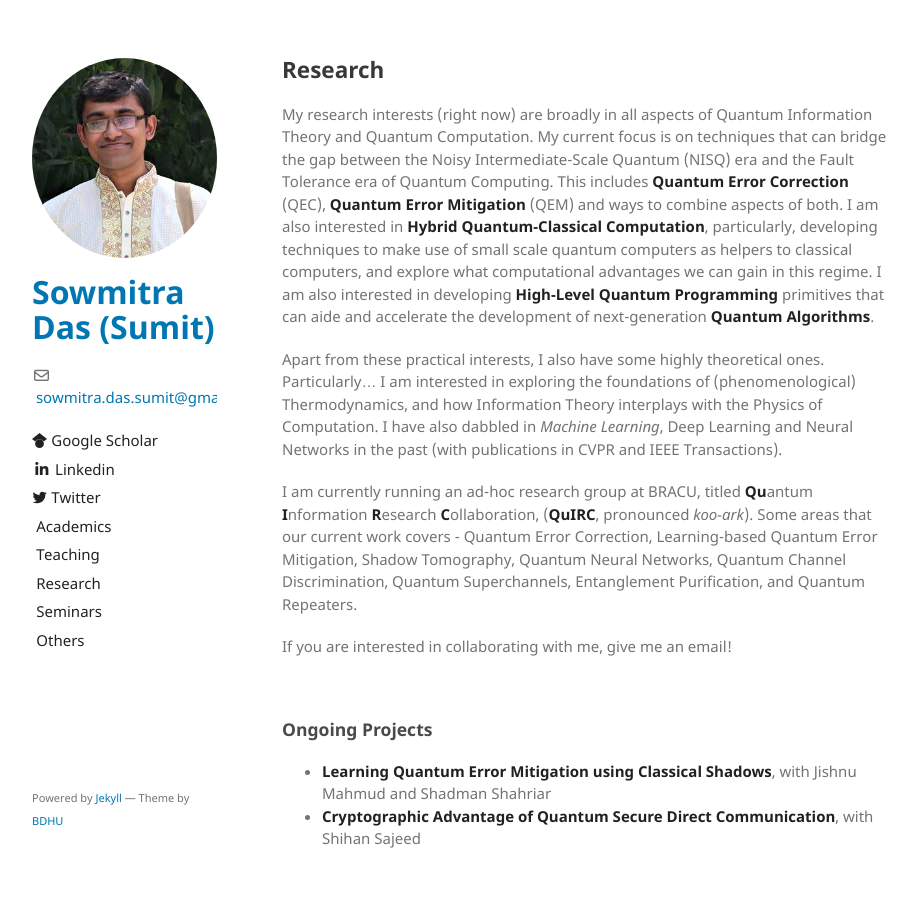
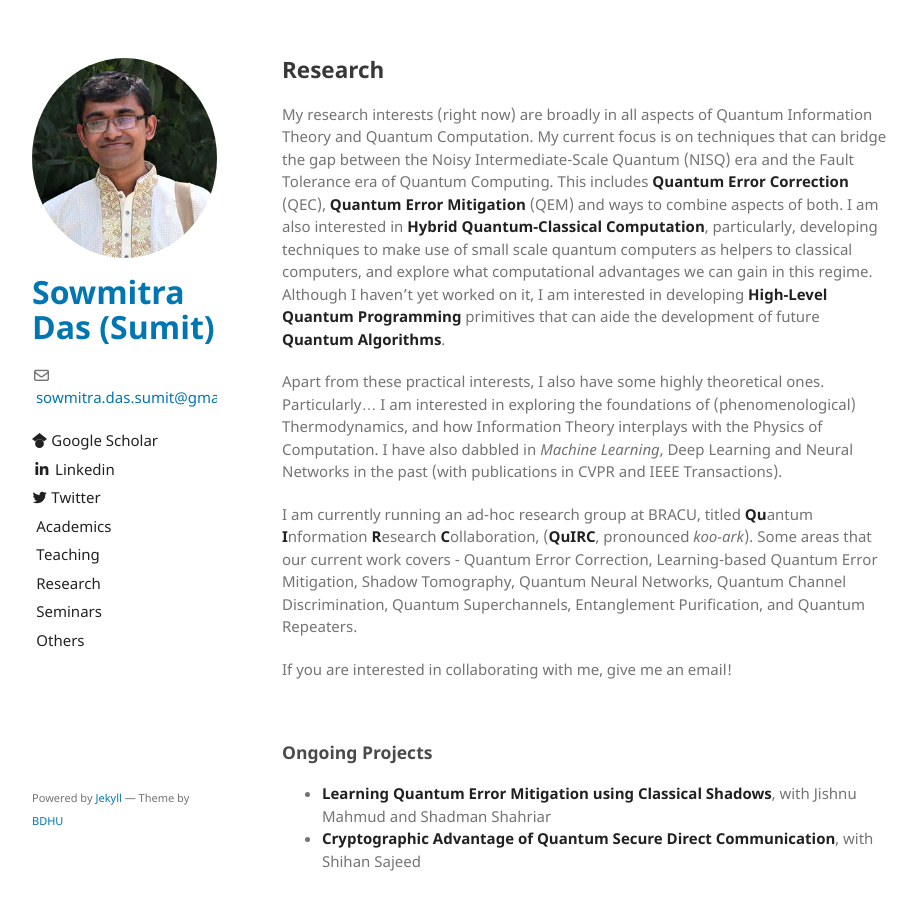
Before and after one commit to sowmitra-das-sumit/sowmitra-das-sumit.github.io, a Jekyll site: the page built from research.md, in a window 1280 px wide and 900 px high. Shown: the whole window, without its empty margins (178-1095 px from the left). Built offline with Jekyll 4.4.1, drawn with Linux system fonts in a browser that asks for light colours; the repository's description, which GitHub fills in, is left out; our own code applies the rules of GitHub Pages for plain Markdown files.

Commit message:
Update research.md

```diff
--- a/research.md
+++ b/research.md
@@ -4,7 +4,7 @@ layout: default
 
 ## Research
 
-My research interests (right now) are broadly in all aspects of Quantum Information Theory and Quantum Computation. My current focus is on techniques that can bridge the gap between the Noisy Intermediate-Scale Quantum (NISQ) era and the Fault Tolerance era of Quantum Computing. This includes **Quantum Error Correction** (QEC), **Quantum Error Mitigation** (QEM) and ways to combine aspects of both. I am also interested in **Hybrid Quantum-Classical Computation**, particularly, developing techniques to make use of small scale quantum computers as helpers to classical computers, and explore what computational advantages we can gain in this regime. I am also interested in developing **High-Level Quantum Programming** primitives that can aide and accelerate the development of next-generation **Quantum Algorithms**.
+My research interests (right now) are broadly in all aspects of Quantum Information Theory and Quantum Computation. My current focus is on techniques that can bridge the gap between the Noisy Intermediate-Scale Quantum (NISQ) era and the Fault Tolerance era of Quantum Computing. This includes **Quantum Error Correction** (QEC), **Quantum Error Mitigation** (QEM) and ways to combine aspects of both. I am also interested in **Hybrid Quantum-Classical Computation**, particularly, developing techniques to make use of small scale quantum computers as helpers to classical computers, and explore what computational advantages we can gain in this regime. Although I haven't yet worked on it, I am interested in developing **High-Level Quantum Programming** primitives that can aide the development of future **Quantum Algorithms**.
 
 Apart from these practical interests, I also have some highly theoretical ones. Particularly... I am interested in exploring the foundations of (phenomenological) Thermodynamics, and how Information Theory interplays with the Physics of Computation. I have also dabbled in _Machine Learning_, Deep Learning and Neural Networks in the past (with publications in CVPR and IEEE Transactions).
 
```
